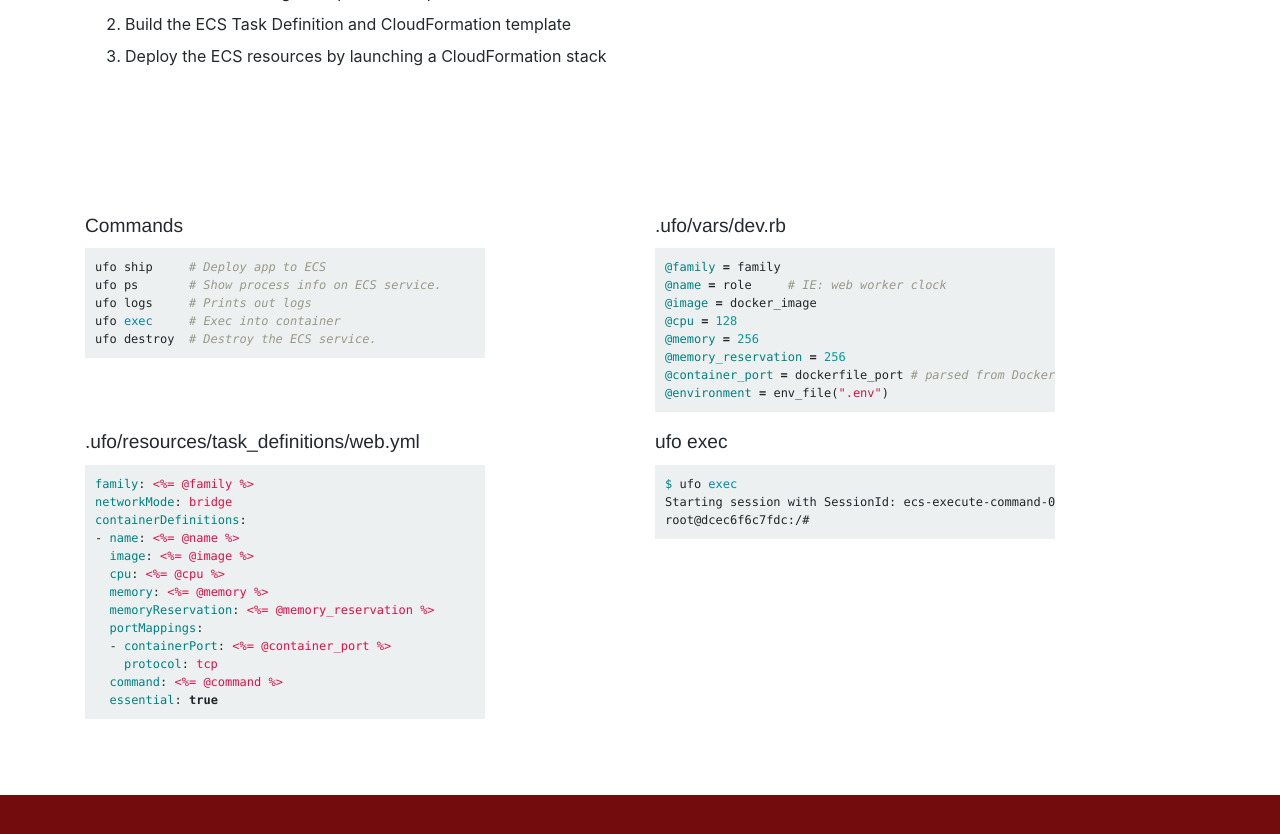
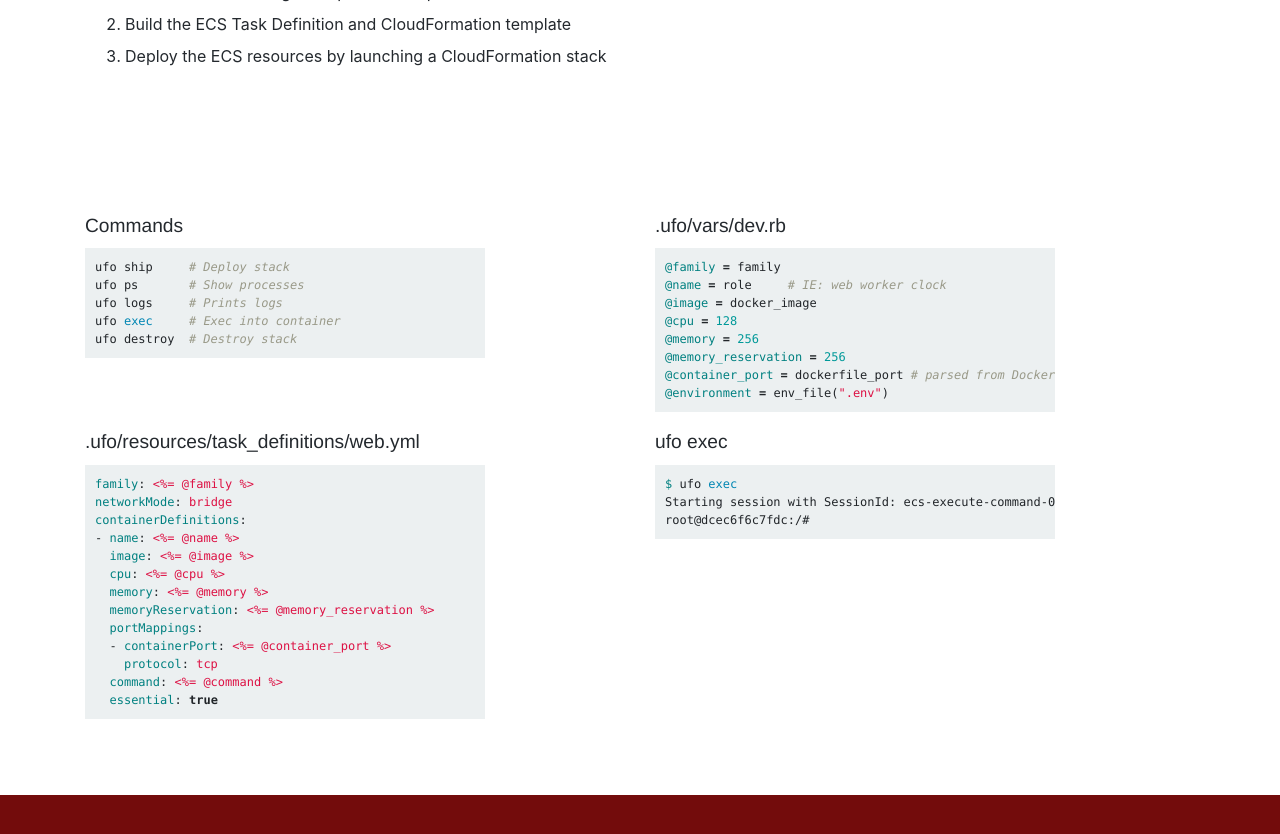
Before and after one commit to boltops-tools/ufo-docs, a Jekyll site: the page built from index.html, in a window 1280 px wide and 900 px high, scrolled down 867 px. Shown: the top 834 px of the window. Built offline with Jekyll 4.4.1, drawn with Linux system fonts in a browser that asks for light colours; a script that is not in the unit is left out.

Commit message:
update docs

```diff
--- a/index.html
+++ b/index.html
@@ -51,11 +51,11 @@
         <h3>Commands</h3>
         <div class="commands">
 {% highlight sh %}
-ufo ship     # Deploy app to ECS
-ufo ps       # Show process info on ECS service.
-ufo logs     # Prints out logs
+ufo ship     # Deploy stack
+ufo ps       # Show processes
+ufo logs     # Prints logs
 ufo exec     # Exec into container
-ufo destroy  # Destroy the ECS service.
+ufo destroy  # Destroy stack
 {% endhighlight %}
         </div>
       </div>
```
